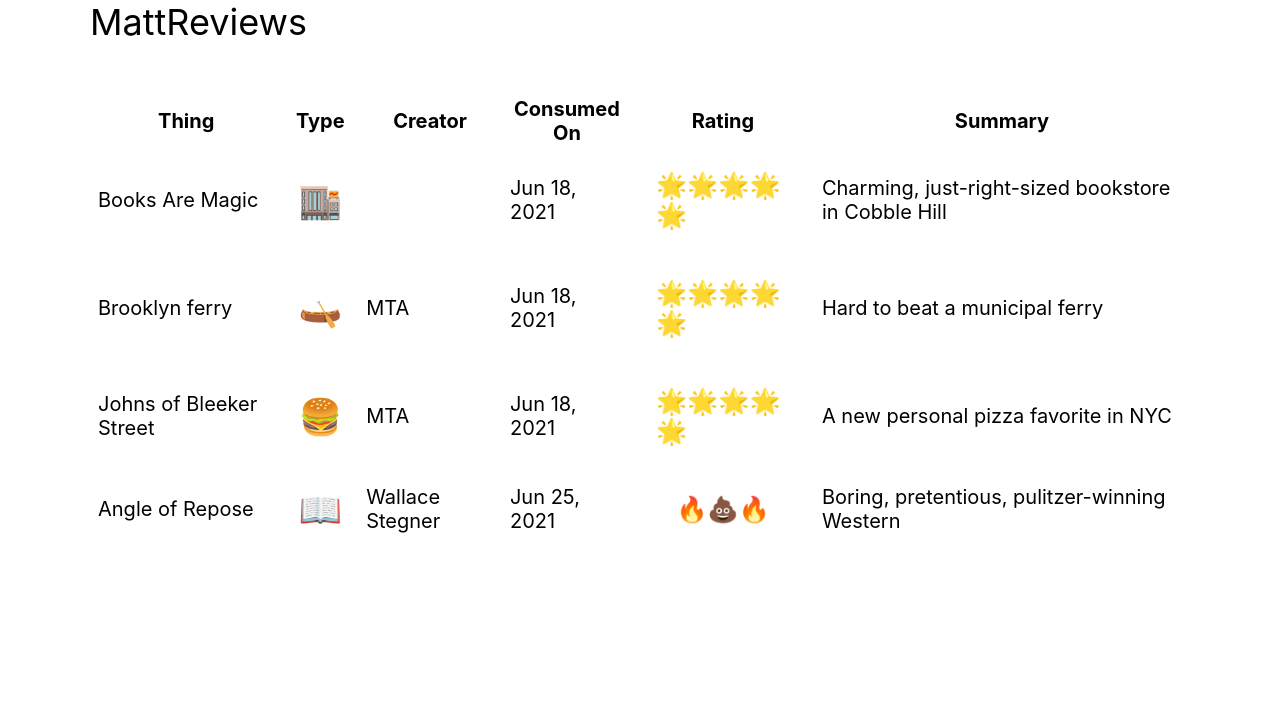
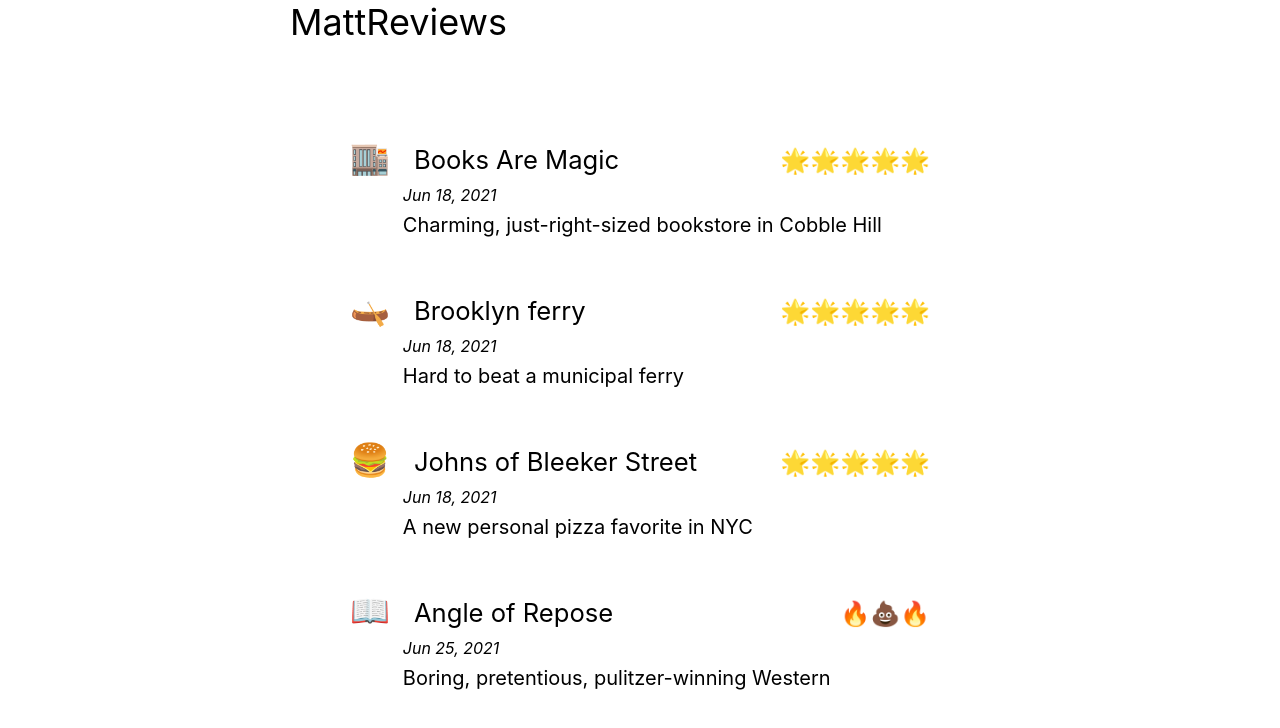
Before and after one commit to seinwave/mattseidholz, a Next.js app: page /reviews in a window 1280 px wide. Shown: the top 728 px of the page. Built offline with nearby package versions, Linux system fonts and the light colour scheme.

Commit message:
Start building reviews page

```diff
--- a/pages/reviews.js
+++ b/pages/reviews.js
@@ -1,12 +1,9 @@
 import React, { useMemo } from "react";
-import { useTable } from "react-table";
 import { getAllReviews } from "../lib/data/reviews-api";
 import styled from "styled-components";
 import { ServerStyleSheet } from "styled-components";
 import { Helmet } from "react-helmet";
 import { COLORS, FONTSIZES, RATINGS, EMOJIS } from "../styles/CONSTANTS";
-
-import RatingCell from "../lib/components/reviews/TableCells/RatingCell";
 
 /*---
 layout: post
@@ -22,48 +19,6 @@
 
 export default function Index({ reviews, ssrStyles }) {
   const data = React.useMemo(() => reviews.map((review) => review.frontmatter));
-  const columns = React.useMemo(
-    () => [
-      {
-        Header: "Thing",
-        accessor: "title",
-      },
-      {
-        Header: "Type",
-        accessor: "type",
-      },
-      {
-        Header: "Creator",
-        accessor: "creator",
-      },
-      {
-        Header: "Consumed On",
-        accessor: "human_published",
-      },
-
-      {
-        Header: "Rating",
-        accessor: "rating",
-      },
-      {
-        Header: "Summary",
-        accessor: "summary",
-      },
-    ],
-    []
-  );
-
-  const defaultColumn = useMemo(
-    () => ({
-      RatingCell: RatingCell,
-    }),
-    []
-  );
-
-  const tableInstance = useTable({ columns, data });
-
-  const { getTableProps, getTableBodyProps, headerGroups, rows, prepareRow } =
-    tableInstance;
 
   return (
     <>
@@ -73,64 +28,29 @@
       <Wrapper>
         <BlogWrapper>
           <BlogTitle>MattReviews</BlogTitle>
-          <ReviewList {...getTableProps()}>
-            <thead>
-              {headerGroups.map((headerGroup) => (
-                <tr {...headerGroup.getHeaderGroupProps()}>
-                  {headerGroup.headers.map((column) => (
-                    <th {...column.getHeaderProps()}>
-                      {column.render("Header")}
-                    </th>
-                  ))}
-                </tr>
-              ))}
-            </thead>
-            <TableBody {...getTableBodyProps()}>
-              {rows.map((row) => {
-                const {
-                  values: { rating: rating, type: type },
-                } = row;
-                prepareRow(row);
-                return (
-                  <Review {...row.getRowProps()}>
-                    {row.cells.map((cell) => {
-                      if (cell.column.Header === "Rating") {
-                        return (
-                          <Cell {...cell.getCellProps()}>
-                            {cell.render(
-                              <RatingCellContainer>
-                                <RatingCell
-                                  rating={RATINGS[rating]}
-                                ></RatingCell>
-                              </RatingCellContainer>
-                            )}
-                          </Cell>
-                        );
-                      }
+          <ReviewList>
+            {data.map((review) => {
+              return (
+                <Review data={review}>
+                  <ReviewTopRow>
+                    <TitleTuple>
+                      <Category>{EMOJIS[review.type.toLowerCase()]}</Category>
+                      <ReviewTitle>{review.title}</ReviewTitle>
+                    </TitleTuple>
 
-                      if (cell.column.Header === "Type") {
-                        return (
-                          <Cell {...cell.getCellProps()}>
-                            {cell.render(
-                              <TypeCellContainer>
-                                <RatingCell
-                                  rating={EMOJIS[type.toLowerCase()]}
-                                ></RatingCell>
-                              </TypeCellContainer>
-                            )}
-                          </Cell>
-                        );
-                      }
-                      return (
-                        <Cell {...cell.getCellProps()}>
-                          {cell.render("Cell")}
-                        </Cell>
-                      );
-                    })}
-                  </Review>
-                );
-              })}
-            </TableBody>
+                    <Rating>{RATINGS[review.rating]}</Rating>
+                  </ReviewTopRow>
+                  <ReviewDateRow>
+                    {" "}
+                    <Date>{review.human_published}</Date>
+                  </ReviewDateRow>
+                  <ReviewSummaryRow>
+                    {" "}
+                    <Summary>{review.summary}</Summary>
+                  </ReviewSummaryRow>
+                </Review>
+              );
+            })}
           </ReviewList>
         </BlogWrapper>
       </Wrapper>
@@ -152,9 +72,12 @@
 
 const Wrapper = styled.div`
   box-sizing: border-box;
-  width: 1100px;
+  width: 800px;
   margin-left: auto;
   margin-right: auto;
+  display: flex;
+  flex-direction: row;
+  justify-content: center;
 `;
 
 const BlogWrapper = styled.div`
@@ -171,44 +94,99 @@
   background-color: #fff;
 `;
 
-const ReviewList = styled.table`
+const ReviewList = styled.div`
   position: relative;
   padding: 8px;
   font-size: 1.25rem;
   border-collapse: collapse;
   border-radius: 8px;
+  width: 700px;
 `;
 
-const TableBody = styled.tbody`
+const Review = styled.div`
   border-radius: 8px;
-  padding: 8px;
-`;
-
-const Review = styled.tr`
-  border-radius: 8px;
-  padding: 8px;
-  margin: 8px;
+  padding: 18px 36px;
+  margin: 16px;
+  display: flex;
+  flex-direction: column;
+  gap: 8px;
   &:hover {
     background-color: ${COLORS.gray[100]};
     text-decoration: none;
     cursor: pointer;
   }
+  @media (max-width: 500px) {
+    margin: 36px 4px;
+  }
 `;
 
-const Cell = styled.td`
-  margin: 8px;
-  padding: 8px;
-  border-style: hidden;
+const ReviewTopRow = styled.div`
+  display: flex;
+  flex-direction: row;
+  align-items: baseline;
+  @media (max-width: 500px) {
+    flex-direction: column;
+    gap: 5px;
+    font-size: 2.2rem;
+  }
 `;
 
-const RatingCellContainer = styled(Cell)`
-  width: 150px;
+const TitleTuple = styled.div`
   display: flex;
-  font-size: 25px;
-  justify-content: center;
+  flex-direction: row;
+  align-items: baseline;
+
+  @media (max-width: 500px) {
+    display: flex;
+    flex-direction: row;
+  }
 `;
 
-const TypeCellContainer = styled(Cell)`
-  width: 40px;
-  font-size: 35px;
+const ReviewTitle = styled.span`
+  font-size: 1.6rem;
 `;
+
+const Category = styled.span`
+  font-size: 2rem;
+  margin-right: 1.5rem;
+  @media (max-width: 500px) {
+    font-size: 3rem;
+  }
+`;
+
+const Rating = styled.span`
+  margin-left: auto;
+  font-size: 1.5rem;
+  @media (max-width: 500px) {
+    margin-left: revert;
+    font-size: 2.2rem;
+  }
+`;
+
+const ReviewDateRow = styled.div`
+  display: flex;
+  flex-direction: row;
+  padding-left: 3.3rem;
+`;
+
+const Date = styled.em`
+  font-size: 1rem;
+  color: ${COLORS["gray"[300]]};
+  @media (max-width: 500px) {
+    margin-left: revert;
+    font-size: 1.6rem;
+  }
+`;
+
+const ReviewSummaryRow = styled.div`
+  display: flex;
+  flex-direction: row;
+  padding-left: 3.3rem;
+`;
+
+const Summary = styled.span`
+  @media (max-width: 500px) {
+    margin-left: revert;
+    font-size: 2rem;
+  }
+`;
```
